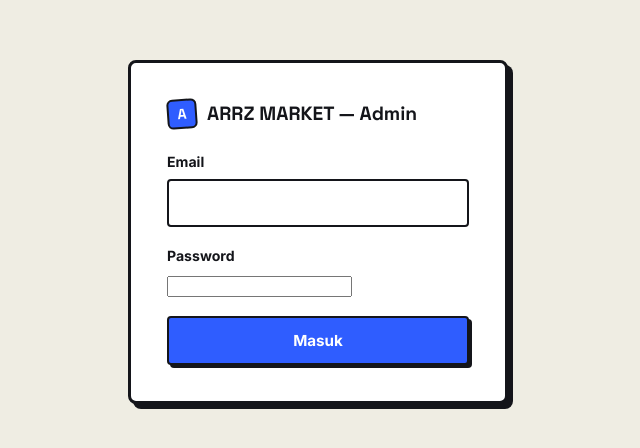
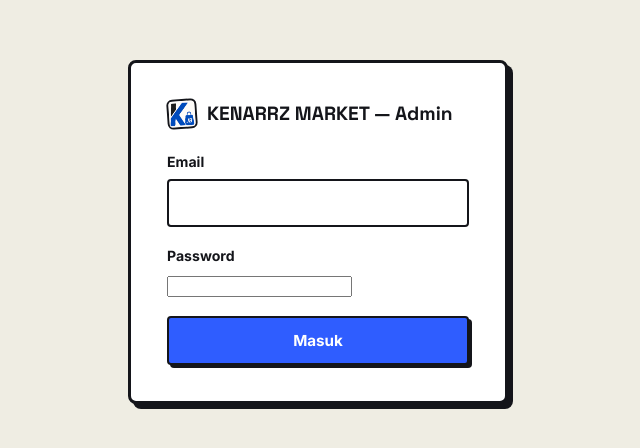
Before and after one commit to azhar83mhmmd-art/kena, a website: page public/login.html in a window 1280 px wide. Shown: the part 168-616 px from the top of the page, without its empty margins (322-962 px from the left). Drawn offline with nearby package versions, Linux system fonts and the light colour scheme.

Commit message:
Upload public/login.html

```diff
--- a/public/login.html
+++ b/public/login.html
@@ -3,18 +3,21 @@
 <head>
   <meta charset="UTF-8" />
   <meta name="viewport" content="width=device-width, initial-scale=1.0" />
-  <title>Login Admin — ARRZ MARKET</title>
+  <title>Login Admin — KENARRZ MARKET</title>
   <meta name="robots" content="noindex, nofollow" />
   <link rel="stylesheet" href="css/style.css" />
   <link rel="stylesheet" href="css/admin.css" />
+  <link rel="icon" type="image/png" sizes="32x32" href="favicon.png" />
+  <link rel="icon" type="image/png" sizes="192x192" href="img/favicon-192.png" />
+  <link rel="apple-touch-icon" href="img/apple-touch-icon.png" />
 </head>
 <body class="admin-body">
 
   <div class="admin-login">
     <div class="admin-login__card">
       <div class="admin-login__logo">
-        <span class="navbar__logo-mark">A</span>
-        <span>ARRZ MARKET — Admin</span>
+        <img src="img/logo-mark.png" alt="KENARRZ MARKET" class="navbar__logo-mark" />
+        <span>KENARRZ MARKET — Admin</span>
       </div>
 
       <div class="admin-login__error" data-login-error></div>
```
